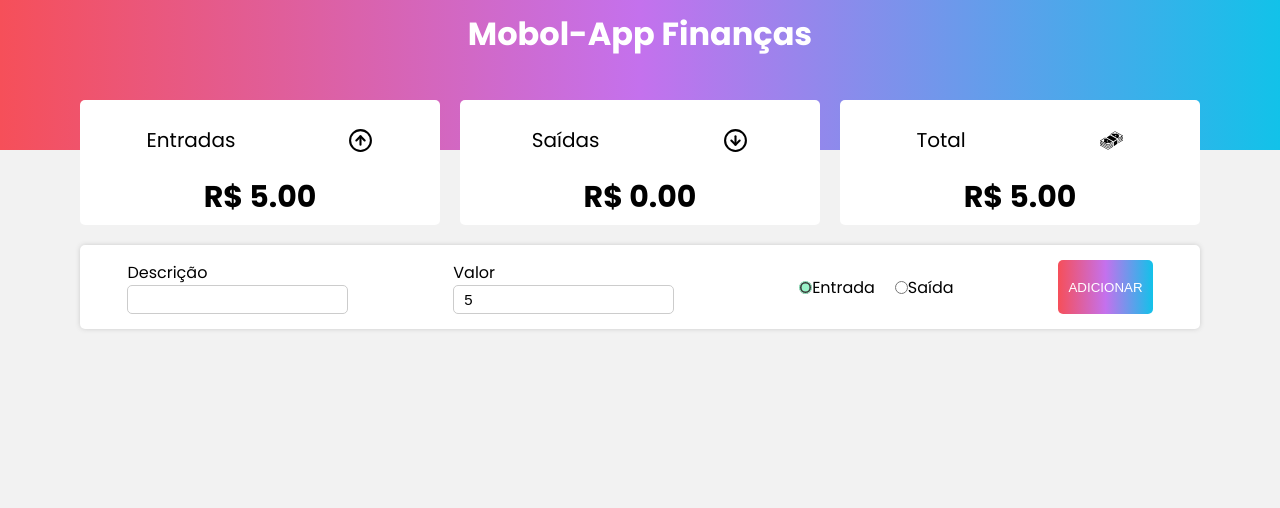
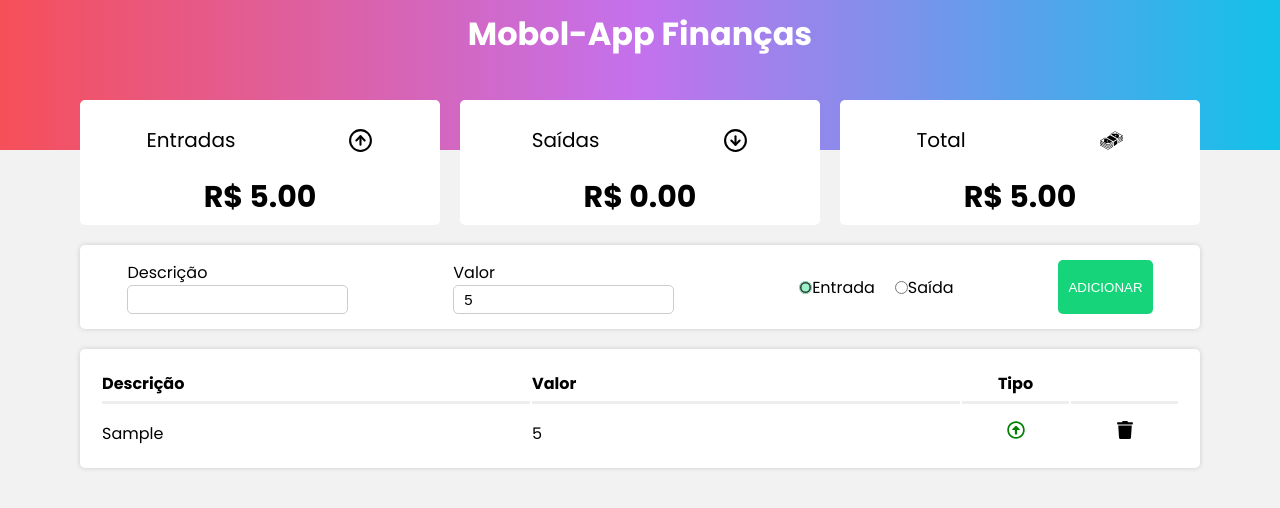
Before and after one commit to isvaldo-santos/controle-financeiro, a React (Create React App) app: page / in a window 1280 px wide. Both pictures are taken after typing "Sample", "5" into the empty fields and a click on the button "ADICIONAR". Shown: the top 508 px of the page. Built offline with nearby package versions, Linux system fonts and the light colour scheme.

Commit message:
Mobol App 1.0

```diff
--- a/src/App.js
+++ b/src/App.js
@@ -3,6 +3,7 @@
 import Resume from './components/Resume/index';
 import Global from './styles/global';
 import Form from './components/Form';
+
 
 
 const App = () => {
@@ -45,7 +46,7 @@
         <>
             <Header />
             <Resume income={income} expense={expense} total={total}/>
-            <Form handleAdd={handleAdd}/>
+            <Form handleAdd={handleAdd} transactionsList={transactionsList} setTransactionsList={setTransactionsList}/>
             <Global />
         </>
     );
--- a/src/components/Form/index.js
+++ b/src/components/Form/index.js
@@ -1,7 +1,8 @@
 import React, { useState } from 'react';
+import Grid from '../Grid';
 import * as C from './styles';
 
-const Form = ({ handleAdd }) => {
+const Form = ({ handleAdd, transactionsList, setTransactionsList }) => {
     const [desc, setDesc] = useState("");
     const [amount, setAmount] = useState("");
     const [isExpense, setExpense] = useState(false);
@@ -70,10 +71,9 @@
                 </C.RadioGroup>
 
                 <C.Button onClick={handleSave}>ADICIONAR</C.Button>
+            </C.Container>
 
-
-
-            </C.Container>
+            <Grid itens={transactionsList} setItens={setTransactionsList} />
         </>
     );
 };
--- a/src/components/Form/styles.js
+++ b/src/components/Form/styles.js
@@ -39,6 +39,7 @@
     align-items: center;
 
     input {
+        cursor: pointer;
         margin-left: 20px;
         accent-color: #99f2c8;
         margin-top: 0;
@@ -51,8 +52,6 @@
     border-radius: 5px;
     cursor: pointer;
     color: white;
-    background: #12c2e9;  /* fallback for old browsers */
-    background: -webkit-linear-gradient(to right, #f64f59, #c471ed, #12c2e9);  /* Chrhttps://username.github.io.ome 10-25, Safari 5.1-6 */
-    background: linear-gradient(to right, #f64f59, #c471ed, #12c2e9); /* W3C, IE 10+/ Edge, Firefox 16+, Chrome 26+, Opera 12+, Safari 7+ */
+    background: #15d47a;
 
 `;
--- a/src/components/Grid/index.js
+++ b/src/components/Grid/index.js
@@ -0,0 +1,40 @@
+import React from 'react';
+import GridItems from '../GridItems';
+import * as C from './styles';
+
+
+const Grid = ({ itens, setItens }) => {
+    const onDelete = (ID) => {
+        const newArray = itens.filter((transaction) => transaction.id !== ID);
+        setItens(newArray);
+        localStorage.setItem("transactions", JSON.stringify(newArray));
+    };
+
+    return (
+        <C.Table>
+
+            {/* Header da tabela */}
+            <C.Thead>
+                <C.Tr>
+                    <C.Th width={40}>Descrição</C.Th>
+                    <C.Th width={40}>Valor</C.Th>
+                    <C.Th width={10} alignCenter>
+                        Tipo
+                    </C.Th>
+                    <C.Th width={10}></C.Th>
+                </C.Tr>
+            </C.Thead>
+
+            {/* Body da tabela */}
+            <C.Tbody>
+                {itens?.map((item, index) =>(
+                    <GridItems key={index} item={item} onDelete={onDelete}/>
+                ))}
+            </C.Tbody>
+
+
+        </C.Table>
+    );
+}
+
+export default Grid;
--- a/src/components/Grid/styles.js
+++ b/src/components/Grid/styles.js
@@ -1 +1,30 @@
 import styled from 'styled-components';
+
+export const Table = styled.table`
+    width: 98%;
+    background-color: #fff;
+    padding: 20px;
+    box-shadow: 0px 0px 5px #ccc;
+    border-radius: 5px;
+    max-width: 1120px;
+    margin: 20px auto;
+`;
+
+export const Thead = styled.thead`
+
+`;
+
+export const Tbody = styled.tbody`
+
+`;
+
+export const Tr = styled.tr`
+
+`;
+
+export const Th = styled.th`
+    border-bottom: inset;
+    padding-bottom: 5px;
+    text-align: ${(props) => (props.alignCenter ? "center" : "start")};
+    width: ${(props) => (props.width ? props.width + "%" : "auto")};;
+`;
--- a/src/components/GridItems/index.js
+++ b/src/components/GridItems/index.js
@@ -0,0 +1,28 @@
+import React from 'react';
+import * as C from './styles';
+import {
+    FaRegArrowAltCircleUp,
+    FaRegArrowAltCircleDown,
+    FaTrash,
+} from 'react-icons/fa';
+
+const GridItems = ({ item, onDelete }) => {
+  return (
+    <C.Tr>
+        <C.Td>{item.desc}</C.Td>
+        <C.Td>{item.amount}</C.Td>
+        <C.Td alignCenter>
+            {item.expense ? (
+                <FaRegArrowAltCircleDown color="red" />
+            ) : (
+                <FaRegArrowAltCircleUp color="green" />
+            )}
+        </C.Td>
+        <C.Td alignCenter>
+            <FaTrash onClick={() => onDelete(item.id)} />
+        </C.Td>
+    </C.Tr>
+  );
+}
+
+export default GridItems;
--- a/src/components/GridItems/styles.js
+++ b/src/components/GridItems/styles.js
@@ -0,0 +1,16 @@
+import styled from 'styled-components';
+
+export const Tr = styled.tr`
+
+`;
+
+export const Td = styled.td`
+    padding-top: 15px;
+    text-align: ${(props) => (props.alignCenter ? "center" : "start")};
+    word-break: break-all;
+
+    svg {
+        width: 18px;
+        height: 18px;
+    }
+`;
```
